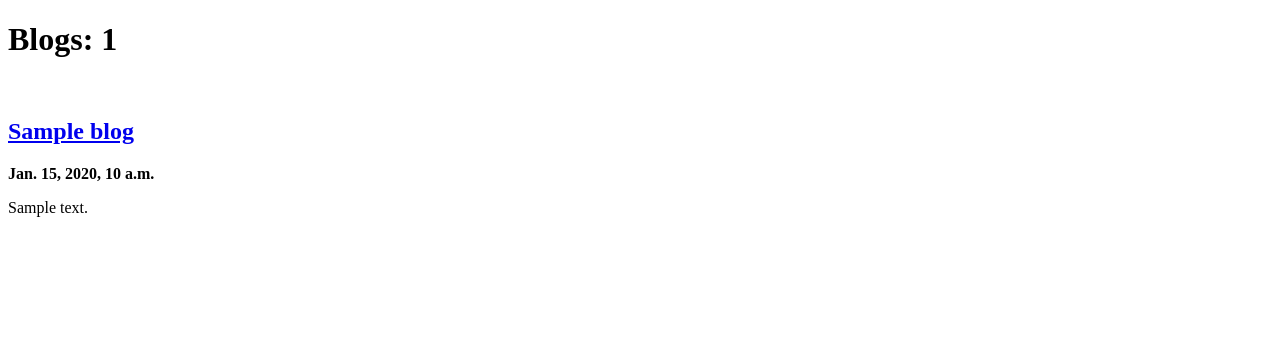
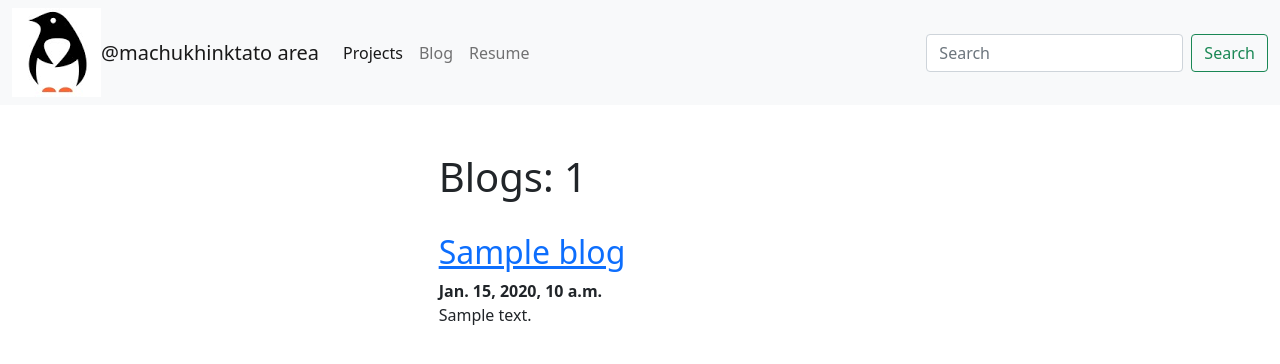
Before and after one commit to machukhinktato/personal-portfolio-ondj, a Django app: template blog/templates/blog/all_blogs.html in a window 1280 px wide. Shown: the top 364 px of the page. Run offline with Django 3.2, Linux system fonts and the light colour scheme; the template is opened without the code that fills it: most values are stand-ins (such as "Sample title", 1, 10 or a date in 2020); data that the repository does not hold is empty.

Commit message:
in progress

```diff
--- a/blog/templates/blog/all_blogs.html
+++ b/blog/templates/blog/all_blogs.html
@@ -1,17 +1,12 @@
-<!DOCTYPE html>
-<html lang="en">
-<head>
-    <meta charset="UTF-8">
-    <title>Title</title>
-</head>
-<body>
+{% extends 'base.html' %}
+{% block content %}
+<div class="container col-4 mt-5">
     <h1>Blogs: {{ blogs.count }}</h1>
     {% for blog in blogs %}
         <br>
-        <h2><a href="{% url 'details' blog.id%}">{{ blog.title }}</a></h2>
+        <h2><a href="{% url 'details' blog.id %}">{{ blog.title }}</a></h2>
         <b>{{ blog.date }}</b>
         <p>{{ blog.description|truncatechars:50 }}</p>
     {% endfor %}
-
-</body>
-</html>
+</div>
+{% endblock %}
--- a/portfolio/templates/portfolio/base.html
+++ /dev/null
@@ -1 +0,0 @@
-{% extends 'base.html' %}
--- /dev/null
+++ b/templates/base.html
@@ -0,0 +1,69 @@
+{% load static %}
+<!doctype html>
+<html lang="en">
+<head>
+    <meta charset="UTF-8">
+    <meta name="viewport"
+          content="width=device-width, user-scalable=no, initial-scale=1.0, maximum-scale=1.0, minimum-scale=1.0">
+    <meta http-equiv="X-UA-Compatible" content="ie=edge">
+    <link href="https://cdn.jsdelivr.net/npm/bootstrap@5.0.0-beta1/dist/css/bootstrap.min.css" rel="stylesheet"
+          integrity="sha384-giJF6kkoqNQ00vy+HMDP7azOuL0xtbfIcaT9wjKHr8RbDVddVHyTfAAsrekwKmP1" crossorigin="anonymous">
+    <link rel="shortcut icon" href="{% static 'img/penguin.png' %}" type="image/png" sizes="76x76">
+    {% block title %}
+        <title>@machukhinktato</title>
+    {% endblock %}
+
+</head>
+<body>
+
+<nav class="navbar navbar-expand-lg navbar-light bg-light">
+    <div class="container-fluid">
+        <img src="{% static 'img/penguin.png' %}" alt="">
+        <a class="navbar-brand" href="#">@machukhinktato area</a>
+        <button class="navbar-toggler" type="button" data-bs-toggle="collapse" data-bs-target="#navbarSupportedContent"
+                aria-controls="navbarSupportedContent" aria-expanded="false" aria-label="Toggle navigation">
+            <span class="navbar-toggler-icon"></span>
+        </button>
+        <div class="collapse navbar-collapse" id="navbarSupportedContent">
+            <ul class="navbar-nav me-auto mb-2 mb-lg-0">
+                <li class="nav-item">
+                    <a class="nav-link active" aria-current="page" href="{% url 'index' %}">Projects</a>
+                </li>
+                <li class="nav-item">
+                    <a class="nav-link" href="{% url 'all_blogs' %}">Blog</a>
+                </li>
+                <li class="nav-item">
+                    <a class="nav-link" href="#">Resume</a>
+                </li>
+                {#                <li class="nav-item dropdown">#}
+                {#                    <a class="nav-link dropdown-toggle" href="#" id="navbarDropdown" role="button"#}
+                {#                       data-bs-toggle="dropdown" aria-expanded="false">#}
+                {#                        Dropdown#}
+                {#                    </a>#}
+                {#                    <ul class="dropdown-menu" aria-labelledby="navbarDropdown">#}
+                {#                        <li><a class="dropdown-item" href="#">Action</a></li>#}
+                {#                        <li><a class="dropdown-item" href="#">Another action</a></li>#}
+                {#                        <li>#}
+                {#                            <hr class="dropdown-divider">#}
+                {#                        </li>#}
+                {#                        <li><a class="dropdown-item" href="#">Something else here</a></li>#}
+                {#                    </ul>#}
+                {#                </li>#}
+                {#                <li class="nav-item">#}
+                {#                    <a class="nav-link disabled" href="#" tabindex="-1" aria-disabled="true">Disabled</a>#}
+                {#                </li>#}
+            </ul>
+            <form class="d-flex">
+                <input class="form-control me-2" type="search" placeholder="Search" aria-label="Search">
+                <button class="btn btn-outline-success" type="submit">Search</button>
+            </form>
+        </div>
+    </div>
+</nav>
+
+{% block content %}
+
+{% endblock %}
+
+</body>
+</html>
```
Also changed, not shown: portfolio/templates/portfolio/index.html (+12 -22 lines), 1 other file.
